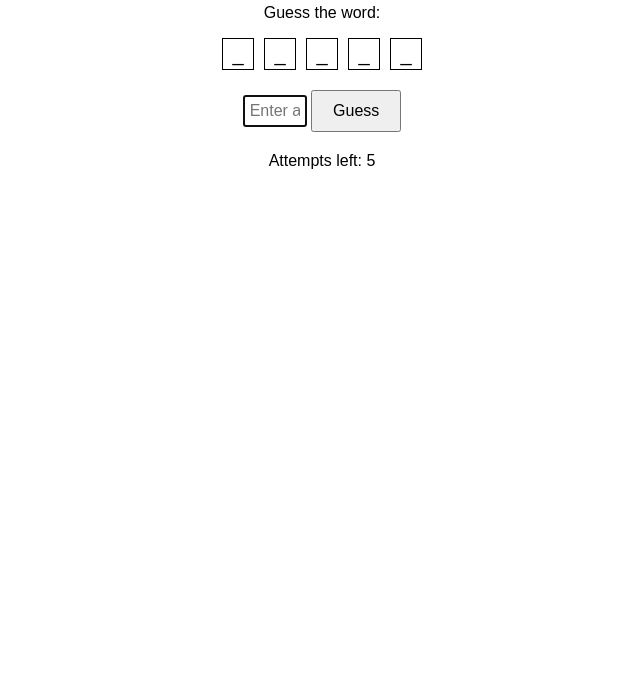
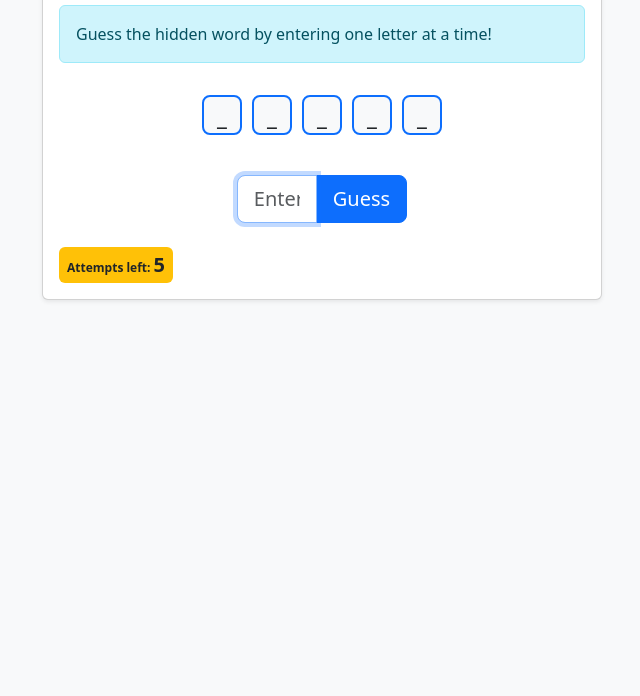
Before and after one commit to samirsawarkar/guesstheword, a plain HTML site: page index.html in a window 1280 px wide. Shown: the part 104-800 px from the top of the page, without its empty margins (318-958 px from the left). Drawn offline with nearby package versions, Linux system fonts and the light colour scheme.

Commit message:
Update index.html

```diff
--- a/index.html
+++ b/index.html
@@ -4,74 +4,75 @@
     <meta charset="UTF-8">
     <meta name="viewport" content="width=device-width, initial-scale=1.0">
     <title>Missing Letter Game</title>
+    <link href="https://cdnjs.cloudflare.com/ajax/libs/bootstrap/5.3.2/css/bootstrap.min.css" rel="stylesheet">
     <style>
-        body {
-            font-family: Arial, sans-serif;
-            text-align: center;
-            margin-top: 50px;
-        }
         .hidden-letter {
             display: inline-block;
-            width: 30px;
-            height: 30px;
+            width: 40px;
+            height: 40px;
             text-align: center;
-            line-height: 30px;
+            line-height: 38px;
             margin: 0 5px;
-            border: 1px solid #000;
-            font-size: 20px;
+            border: 2px solid #0d6efd;
+            border-radius: 8px;
+            font-size: 24px;
+            font-weight: bold;
+            background-color: #f8f9fa;
         }
-        .message {
-            margin-top: 20px;
-            font-weight: bold;
-        }
-        .button-container {
-            margin-top: 20px;
-        }
-        input {
-            padding: 5px;
-            font-size: 16px;
-            width: 50px;
-            text-align: center;
-        }
-        button {
-            padding: 10px 20px;
-            font-size: 16px;
-        }
-        .attempts-left {
-            margin-top: 20px;
-        }
-        .invalid-feedback {
-            color: red;
-            font-size: 14px;
+        .game-container {
+            max-width: 600px;
+            margin: 0 auto;
+            padding: 20px;
         }
     </style>
 </head>
-<body>
+<body class="bg-light">
+    <div class="game-container">
+        <div class="card shadow-sm">
+            <div class="card-body">
+                <h1 class="text-center mb-4 text-primary">Missing Letter Game</h1>
 
-<h1>Welcome to the Missing Letter Game!</h1>
-<p>Guess the word:</p>
-<div id="word-container"></div>
-
-<div class="button-container">
-    <input type="text" id="guess" maxlength="1" placeholder="Enter a letter" autofocus>
-    <button onclick="makeGuess()">Guess</button>
+                <div class="alert alert-info" role="alert">
+                    <i class="bi bi-info-circle"></i> Guess the hidden word by entering one letter at a time!
                 </div>
 
-<p id="message" class="message"></p>
-<p class="attempts-left">Attempts left: <span id="attempts-left">5</span></p>
-<p id="invalid-feedback" class="invalid-feedback"></p>
+                <div id="word-container" class="text-center mb-4 p-3 bg-white rounded"></div>
 
+                <div class="row justify-content-center mb-4">
+                    <div class="col-auto">
+                        <div class="input-group">
+                            <input type="text" id="guess" class="form-control form-control-lg" maxlength="1"
+                                   placeholder="Enter a letter" autofocus style="width: 80px;">
+                            <button class="btn btn-primary btn-lg" onclick="makeGuess()">
+                                Guess
+                            </button>
+                        </div>
+                    </div>
+                </div>
+
+                <div id="message" class="alert alert-success text-center mb-3" style="display: none;"></div>
+
+                <div class="d-flex justify-content-between align-items-center">
+                    <div class="attempts-left badge bg-warning text-dark p-2">
+                        Attempts left: <span id="attempts-left" class="fs-5">5</span>
+                    </div>
+                    <div id="invalid-feedback" class="text-danger"></div>
+                </div>
+            </div>
+        </div>
+    </div>
+
+    <script src="https://cdnjs.cloudflare.com/ajax/libs/bootstrap/5.3.2/js/bootstrap.bundle.min.js"></script>
     <script>
-    const words = ["apple", "banana", "grape", "orange", "peach"];  // List of words
-    let word = words[Math.floor(Math.random() * words.length)];  // Random word from list
-    let revealedWord = word.split('').map(letter => '_');  // Hidden letters initialized to "_"
-    let attempts = 5;  // Number of attempts
-    let guessedLetters = [];  // Array to keep track of guessed letters
+        const words = ["apple", "banana", "grape", "orange", "peach"];
+        let word = words[Math.floor(Math.random() * words.length)];
+        let revealedWord = word.split('').map(letter => '_');
+        let attempts = 5;
+        let guessedLetters = [];
 
-    // Function to display the current state of the word
         function updateWordDisplay() {
             const wordContainer = document.getElementById('word-container');
-        wordContainer.innerHTML = '';  // Clear previous display
+            wordContainer.innerHTML = '';
             revealedWord.forEach(letter => {
                 const letterDiv = document.createElement('div');
                 letterDiv.className = 'hidden-letter';
@@ -80,59 +81,55 @@
             });
         }
 
-    // Function to handle the user's guess
         function makeGuess() {
-        const guess = document.getElementById('guess').value.toLowerCase();  // Get the guessed letter
+            const guess = document.getElementById('guess').value.toLowerCase();
             const invalidFeedback = document.getElementById('invalid-feedback');
+            const messageElement = document.getElementById('message');
 
-        // Clear previous invalid feedback
+            messageElement.style.display = 'none';
             invalidFeedback.textContent = '';
 
-        // Check for valid input
             if (guess.length !== 1 || !/[a-z]/.test(guess)) {
                 invalidFeedback.textContent = "Please enter a valid letter (a-z).";
                 return;
             }
 
-        // Check for repeated guess
             if (guessedLetters.includes(guess)) {
                 invalidFeedback.textContent = "You've already guessed this letter!";
                 return;
             }
 
-        // Add guess to the list of guessed letters
             guessedLetters.push(guess);
 
             let correctGuess = false;
             for (let i = 0; i < word.length; i++) {
                 if (word[i] === guess && revealedWord[i] === '_') {
-                revealedWord[i] = guess;  // Reveal the guessed letter
+                    revealedWord[i] = guess;
                     correctGuess = true;
                 }
             }
 
             if (!correctGuess) {
-            attempts--;  // Reduce attempts if the guess was wrong
+                attempts--;
             }
 
-        updateWordDisplay();  // Update the word display
-        document.getElementById('guess').value = '';  // Clear the input field
-        document.getElementById('guess').focus();  // Focus back to the input field
-        document.getElementById('attempts-left').textContent = attempts;  // Update attempts left
+            updateWordDisplay();
+            document.getElementById('guess').value = '';
+            document.getElementById('guess').focus();
+            document.getElementById('attempts-left').textContent = attempts;
 
-        // Check if the player has guessed the word or is out of attempts
             if (revealedWord.join('') === word) {
-            document.getElementById('message').textContent = "Congratulations! You've guessed the word!";
+                messageElement.textContent = "Congratulations! You've guessed the word!";
+                messageElement.className = 'alert alert-success text-center mb-3';
+                messageElement.style.display = 'block';
             } else if (attempts === 0) {
-            document.getElementById('message').textContent = "Game over! The word was: " + word;
-        } else {
-            document.getElementById('message').textContent = "";
+                messageElement.textContent = "Game over! The word was: " + word;
+                messageElement.className = 'alert alert-danger text-center mb-3';
+                messageElement.style.display = 'block';
             }
         }
 
-    // Initialize the game
         updateWordDisplay();
     </script>
-
 </body>
 </html>
```
Lines whose indentation alone changed are shown as unchanged.
